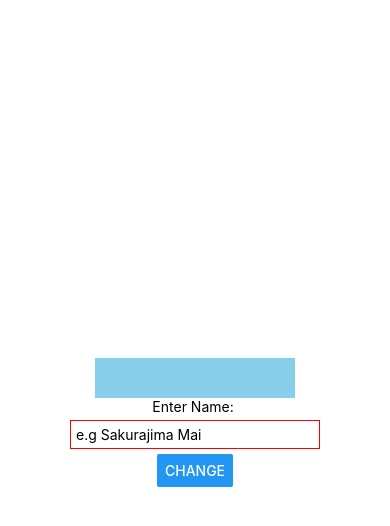
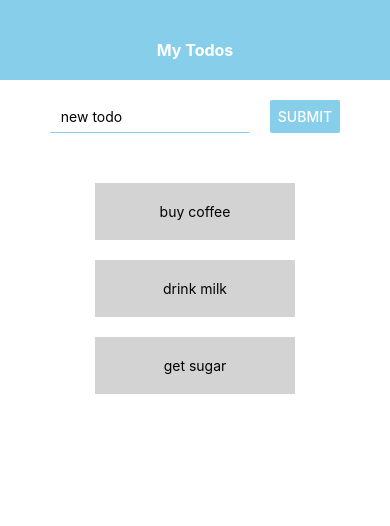
Before and after one commit to kresnofatih/tryapp, a React Native app: screen / in a window 390 px wide. Shown: the top 526 px of the page. Built offline with nearby package versions, Linux system fonts and the light colour scheme.

Commit message:
created todo list

```diff
--- a/App.js
+++ b/App.js
@@ -1,29 +1,41 @@
 import { StatusBar } from 'expo-status-bar';
 import React, {useState} from 'react';
-import { StyleSheet, Text, View, Button, TextInput } from 'react-native';
+import { StyleSheet, Text, View, FlatList } from 'react-native';
+import Header from './components/Header';
+import TodoItem from './components/TodoItem';
+import AddTodo from './components/AddTodo';
 
 export default function App() {
-  const [temp, setTemp] = useState('')
-  const [name, setName] = useState('')
-  const changeName = () => {
-    setName(temp)
-    setTemp('')
+  const [todos, setTodos] = useState([
+    {text: 'buy coffee', key: '1'},
+    {text: 'drink milk', key: '2'},
+    {text: 'get sugar', key: '3'}
+  ])
+  const pressHandler = (key) => {
+    setTodos((prevTodos)=>{
+      return prevTodos.filter(todo=>todo.key!=key)
+    })
+  }
+  const submitHandler = (text) => {
+    setTodos((prevTodos)=>{
+      return [...prevTodos, {text: text, key: Math.random().toString()}]
+    })
   }
   return (
     <View style={styles.container}>
-      {/* <Text>Open up App.js to start working on your app!</Text> */}
-      <StatusBar style="" />
-      <View style={styles.header}>
-        <Text style={styles.title}>{name}</Text>
+      {/* header */}
+      <StatusBar style="light" />
+      <Header/>
+      <AddTodo submitHandler={submitHandler}/>
+      <View style={styles.bodycontent}>
+        {/* flatlist */}
+        <FlatList
+          data={todos}
+          renderItem={({item})=>(
+            <TodoItem item={item} pressHandler={pressHandler}/>
+          )}
+        />
       </View>
-      <Text>Enter Name: </Text>
-      <TextInput
-        style={styles.input}
-        placeholder="e.g Sakurajima Mai"
-        onChangeText={(val)=>setTemp(val)}
-        value={temp}/>
-      <Button title="change"
-      onPress={changeName}></Button>
     </View>
   );
 }
@@ -31,24 +43,11 @@ export default function App() {
 const styles = StyleSheet.create({
   container: {
     flex: 1,
-    backgroundColor: 'white',
-    alignItems: 'center',
-    justifyContent: 'center',
+    backgroundColor: "white",
+    alignItems: 'center'
   },
-  header: {
-    backgroundColor: "skyblue",
+  bodycontent: {
     padding: 20,
-    width: 200,
-    alignItems: "center"
-  },
-  title: {
-    color: "white",
-  },
-  input: {
-    borderWidth: 1,
-    borderColor: "red",
-    padding: 5,
-    margin: 5,
-    width: 250,
+    margin: 0
   }
 });
--- /dev/null
+++ b/components/AddTodo.js
@@ -0,0 +1,53 @@
+import React, {useState} from 'react'
+import { StyleSheet, Text, Button, View, TextInput, Alert } from 'react-native'
+
+const AddTodo = ({submitHandler}) => {
+    const [tempTodo, setTempTodo] = useState('')
+    return (
+        <View style={styles.input}>
+            <View style={styles.inputbar}>
+                <TextInput
+                    style={styles.inputinput}
+                    placeholder="new todo"
+                    value={tempTodo}
+                    onChangeText={(val)=>setTempTodo(val)}
+                />
+                <Button title="Submit" onPress={()=>{
+                    if(tempTodo!==''){
+                        submitHandler(tempTodo);
+                        setTempTodo('');
+                    } else {
+                        Alert.alert('OOPS!', 'Todos cannot be none', [
+                            {text: 'Got It', onPress: ()=>console.log('alert closed')}
+                        ]);
+                    }
+                    }} color='skyblue'/>
+            </View>
+        </View>
+    )
+}
+
+export default AddTodo
+
+const styles = StyleSheet.create({
+    input:{
+        padding: 20,
+        alignItems: "center",
+        justifyContent: 'space-between',
+        width: '100%',
+    },
+    inputbar: {
+        // width: 300,
+        justifyContent: 'space-between',
+        flexDirection: 'row'
+    },
+    inputinput: {
+        marginRight: 20,
+        borderWidth: 1,
+        borderColor: 'transparent',
+        borderBottomColor: 'skyblue',
+        width: 200,
+        paddingLeft: 10,
+        paddingRight: 10
+    }
+})
--- /dev/null
+++ b/components/Header.js
@@ -0,0 +1,30 @@
+import React from 'react'
+import { StyleSheet, Text, View } from 'react-native'
+
+const Header = () => {
+    return (
+        <View style={styles.header}>
+            <Text style={styles.headertitle}>
+                My Todos
+            </Text>
+        </View>
+    )
+}
+
+export default Header
+
+const styles = StyleSheet.create({
+    header: {
+        backgroundColor: "skyblue",
+        padding: 20,
+        paddingTop: 40,
+        width: '100%',
+        height: 80,
+        alignItems: "center"
+    },
+    headertitle: {
+        fontSize: 16,
+        fontWeight: "bold",
+        color: "white"
+    }
+})
--- /dev/null
+++ b/components/TodoItem.js
@@ -0,0 +1,29 @@
+import React from 'react'
+import { StyleSheet, Text, View, TouchableOpacity } from 'react-native'
+
+const TodoItem = ({item, pressHandler}) => {
+    return (
+            <TouchableOpacity onPress={()=>pressHandler(item.key)}>
+        <View style={styles.todoitem}>
+                <Text style={styles.todoitemtext}>
+                    {item.text}
+                </Text>
+        </View>
+            </TouchableOpacity>
+    )
+}
+
+export default TodoItem
+
+const styles = StyleSheet.create({
+    todoitem: {
+        backgroundColor: "lightgrey",
+        padding: 20,
+        alignItems: 'center',
+        width: 200,
+        margin: 10
+    },
+    todoitemtext: {
+        color: 'black',
+    }
+})
```
